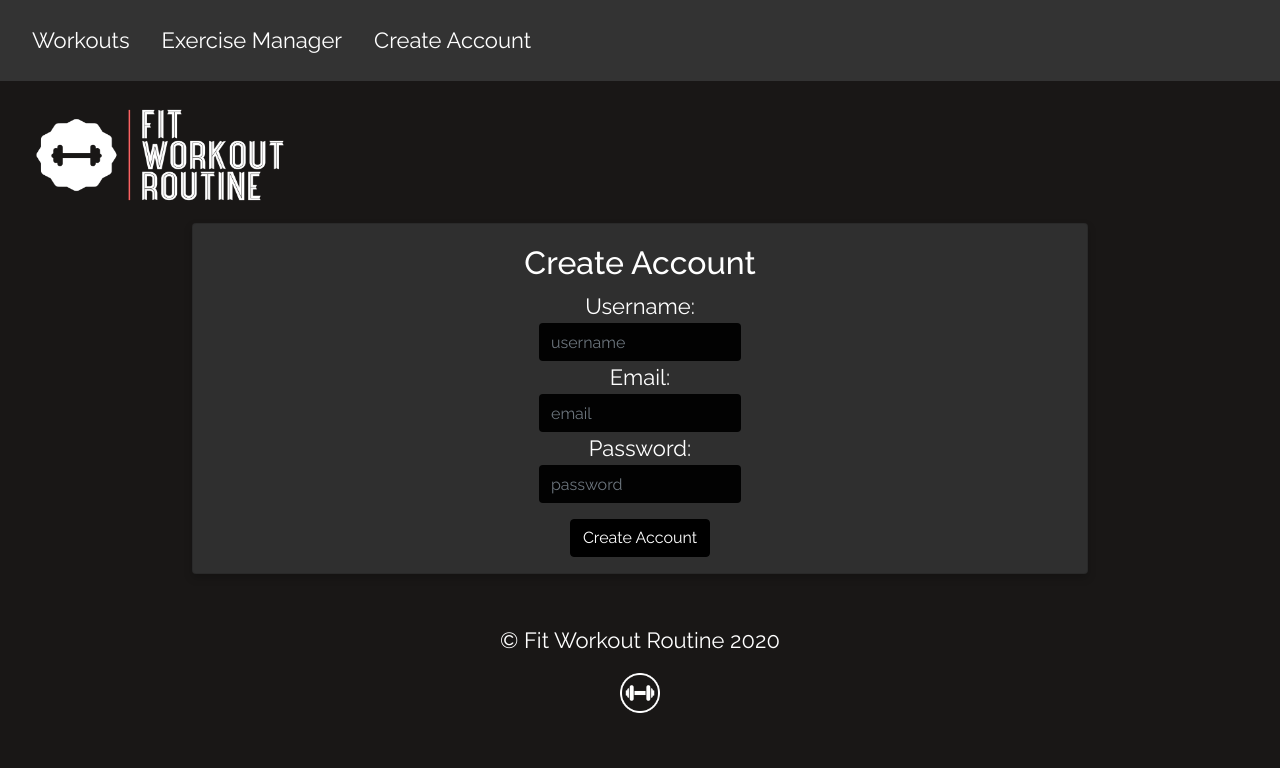
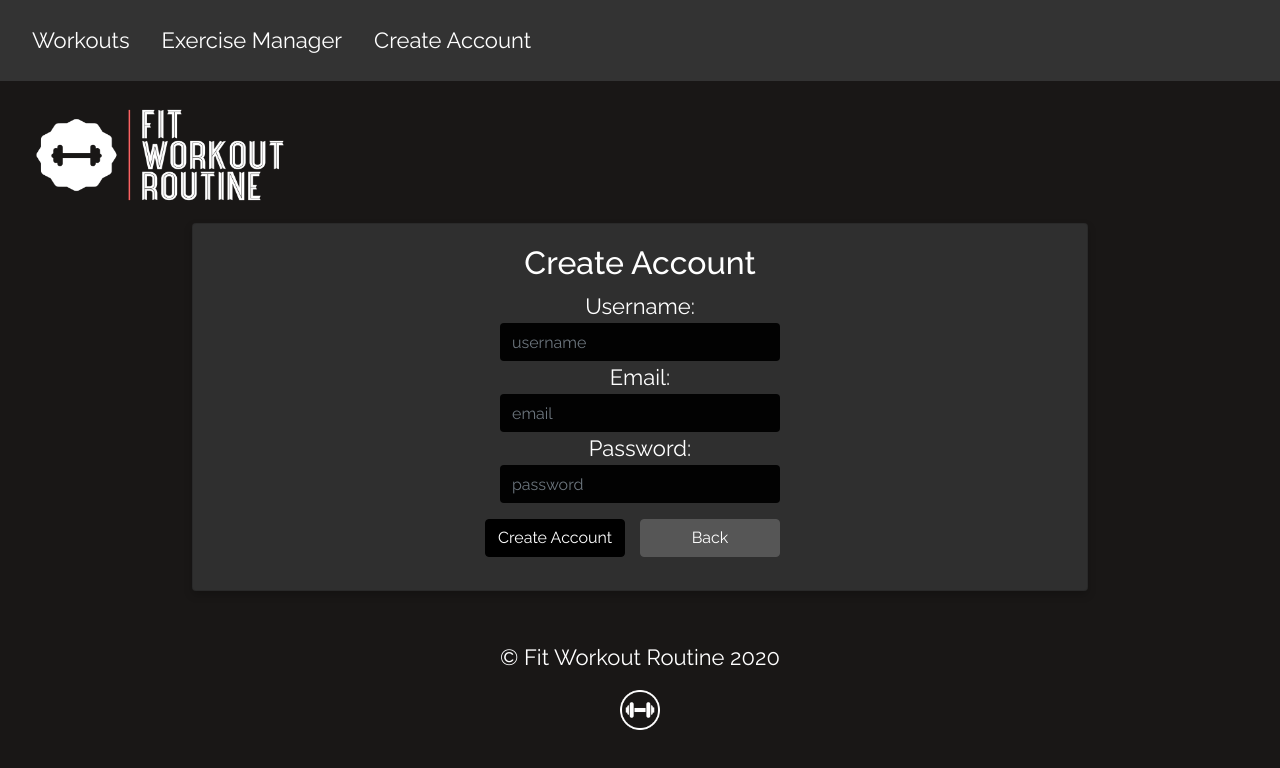
Before and after one commit to zhusain1/fitworkoutroutine_v1, a React (Create React App) app: page /createAccount in a window 1280 px wide. Shown: the top 768 px of the page. Built offline with nearby package versions, Linux system fonts and the light colour scheme.

Commit message:
New button

```diff
--- a/src/App.css
+++ b/src/App.css
@@ -228,7 +228,7 @@ button.btn-secondary{
 }
 
 .row button{
-  width: 136px;
+  width: 140px;
 }
 
 /* Media Queries*/
--- a/src/CreateAccount.js
+++ b/src/CreateAccount.js
@@ -3,6 +3,7 @@ import axios from 'axios';
 import Navigationbar from "./Navigationbar";
 import Notification from './Notification'
 import {Helmet} from "react-helmet";
+import { Link } from 'react-router-dom';
 
 class CreateAccount extends React.Component {
   constructor(props) {
@@ -105,11 +106,17 @@ class CreateAccount extends React.Component {
                     <input type="password" className="form-control" placeholder="password"
                     onChange={this.handlePassword} value={this.state.password}/>
               </div>
-                <p>
-                  <button type="submit" className="btn btn-primary"  form="adminLogin">
-                    Create Account
-                  </button>
-                </p>
+                <div className="row">
+                    <button type="submit" className="btn btn-primary"  form="adminLogin">
+                      Create Account
+                    </button>
+                    <div className="col">
+                      <Link to="/login">
+                        <button className="btn btn-secondary"> Back </button>
+                      </Link>
+                    </div>
+                  </div>
+              <br/>
               </form>
         </div>
       </div>
```
